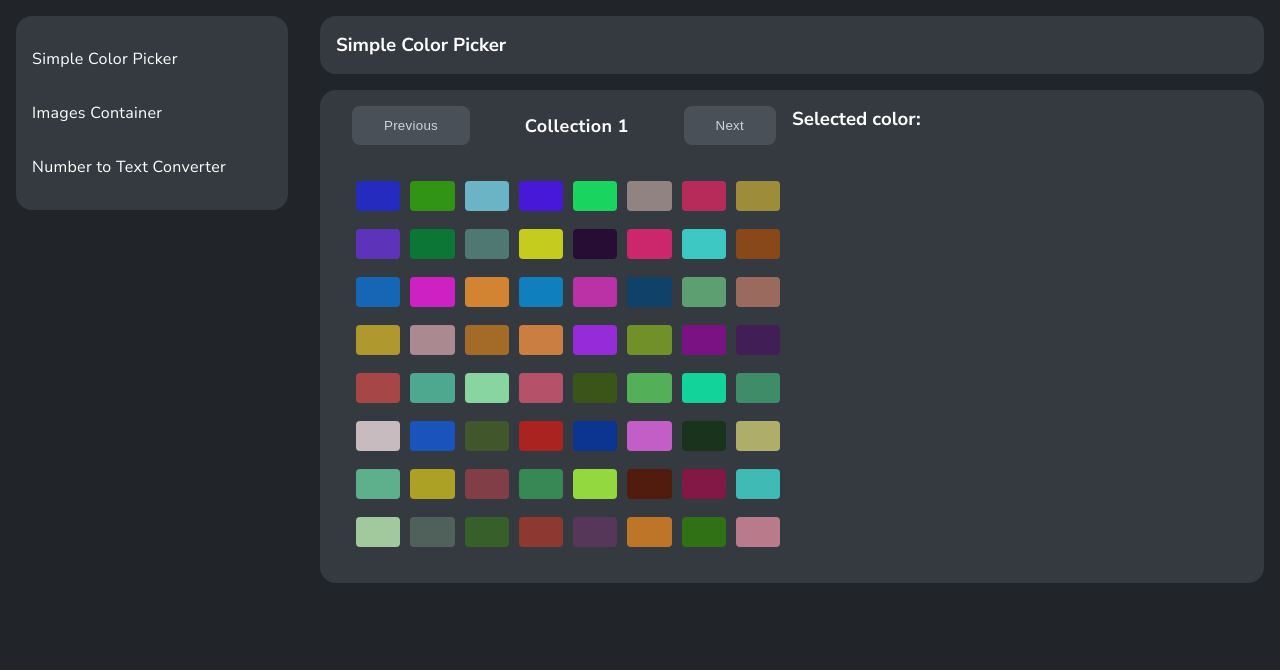
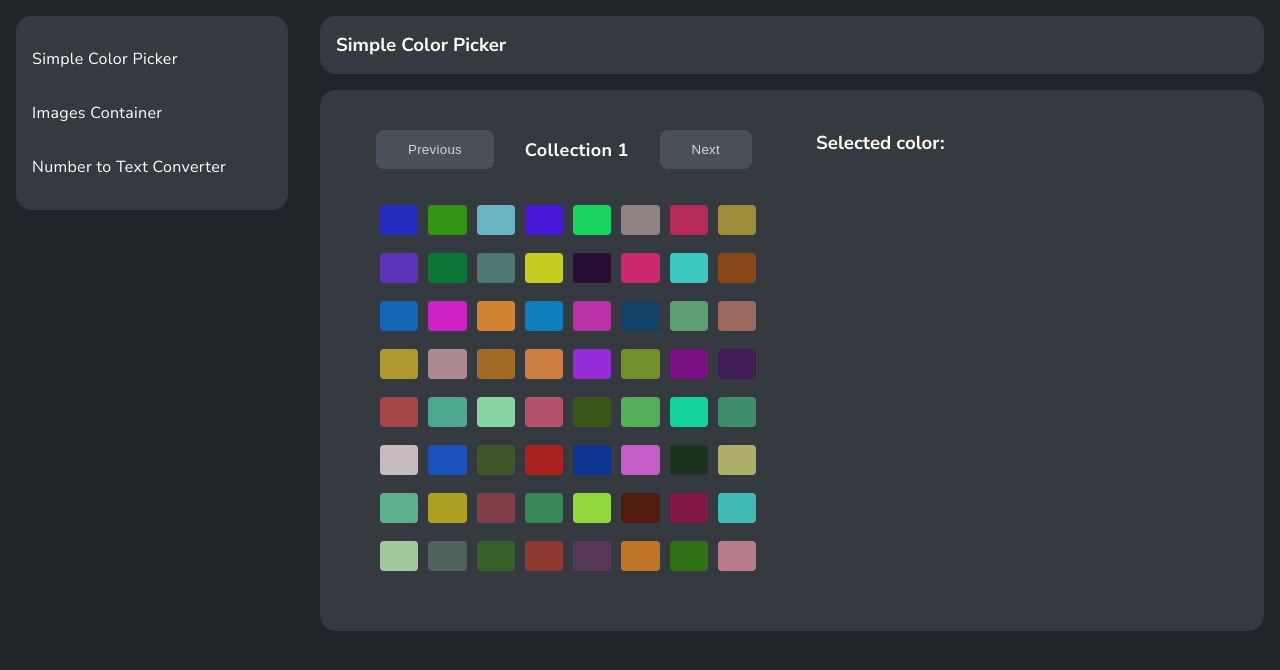
Before and after one commit to ramadhanabs/goplay-submission-test, a React (Vite) app: page /simple-color-picker in a window 1280 px wide. Shown: the top 670 px of the page. Built offline with nearby package versions, Linux system fonts and the light colour scheme.

Commit message:
fix: adjusting style

```diff
--- a/src/apps/simple-color-picker-app/index.jsx
+++ b/src/apps/simple-color-picker-app/index.jsx
@@ -7,6 +7,12 @@ import Button from '../../components/button';
 import ColorBox from '../../components/button/color-box';
 
 const styles = {
+  wrapper: css`
+    padding: 16px;
+    border-radius: 16px;
+    background: #343a40;
+    color: white;
+  `,
   control_bar: css`
     display: flex;
     justify-content: space-between;
@@ -59,7 +65,7 @@ function SimpleColorPickerApp() {
 
   return (
     <div className="row">
-      <div className="col-6">
+      <div className="col-6 m-2" css={styles.wrapper}>
         <div className="mb-3" css={styles.control_bar}>
           <Button onClick={handlePrevCollection}>Previous</Button>
           <p className="bold-heading-6">Collection {selectedCollection}</p>
@@ -76,7 +82,7 @@ function SimpleColorPickerApp() {
             ))}
         </div>
       </div>
-      <div className="col-6">
+      <div className="col-6 m-2" css={styles.wrapper}>
         <h3>Selected color:</h3>
         <p>{selectedColor}</p>
       </div>
```
